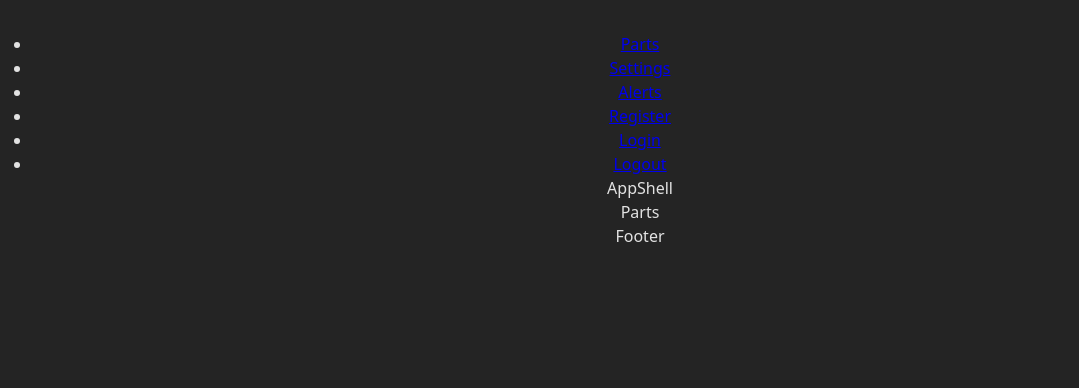
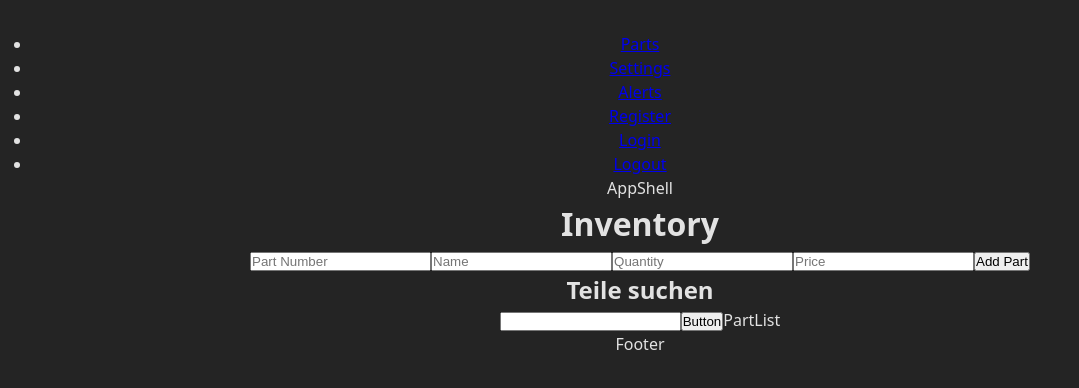
Before and after one commit to MSRMatrix/storage-list-frontend, a React app: page /parts in a window 1280 px wide. Shown: the top 388 px of the page, without its empty margins (0-1079 px from the left). Built offline with nearby package versions, Linux system fonts and the light colour scheme; the HTML template or start-up script is replaced by a standard one.

Commit message:
add elements in Partsform, data structure in App and PartsForm, PartSearch and PartList in Parts

```diff
--- a/src/components/parts/PartForm.jsx
+++ b/src/components/parts/PartForm.jsx
@@ -1,10 +1,46 @@
 const PartForm = () => {
-    return(
-        <>
-    PartForm
-        </>
+  const partFormItem = [
+    { element: "input", name: "partNumber", placeholder: "Part Number", type: "text" },
+    { element: "input", name: "name", placeholder: "Name", type: "text" },
+    { element: "input", name: "quantity", placeholder: "Quantity", type: "number" },
+    { element: "input", name: "price", placeholder: "Price", type: "number" },
+    { element: "button", type: "submit", text: "Add Part" }
+  ]
 
-    )
-}
+
+  function createItem(e){
+    e.preventefault()
+    const newItem = {
+        id: crypto.randomUUID(),
+      partNumber: e.target.partNumber.value,
+      name: e.target.name.value,
+      quantity: Number(e.target.quantity.value),
+      price: Number(e.target.price.value)
+    }
+
+    // if(newItem.name === placeholder){
+    // e.target.reset()
+    // ("Name already given!")
+     // return alert
+    // }
+
+
+
+  }
+
+  return(  <form onSubmit={(e) => createItem(e)}>
+      {partFormItem.map((item, index) => {
+        if (item.element === "button") {
+          return <button key={index} type={item.type}>{item.text}</button>
+        }
+        return <input
+          key={index}
+          name={item.name}
+          placeholder={item.placeholder}
+          type={item.type}
+        />
+      })}
+    </form>);
+};
 
 export default PartForm;
--- /dev/null
+++ b/src/components/ui/Form.jsx
@@ -0,0 +1,5 @@
+const Form = () => {
+  return <form action=""></form>;
+};
+
+export default Form;
--- a/src/pages/Parts.jsx
+++ b/src/pages/Parts.jsx
@@ -1,10 +1,17 @@
-const Parts = () => {
-    return(
-        <>
-        Parts
-        </>
+import PartForm from "../components/parts/PartForm";
+import PartSearch from "../components/parts/PartSearch";
+import PartList from "../components/parts/PartList";
 
-    )
+function Parts() {
+  return (
+    <div>
+      <h1>Inventory</h1>
+
+      <PartForm />
+      <PartSearch />
+      <PartList />
+    </div>
+  );
 }
 
 export default Parts;
```
Also changed, not shown: src/App.jsx (+12 -0 lines).
